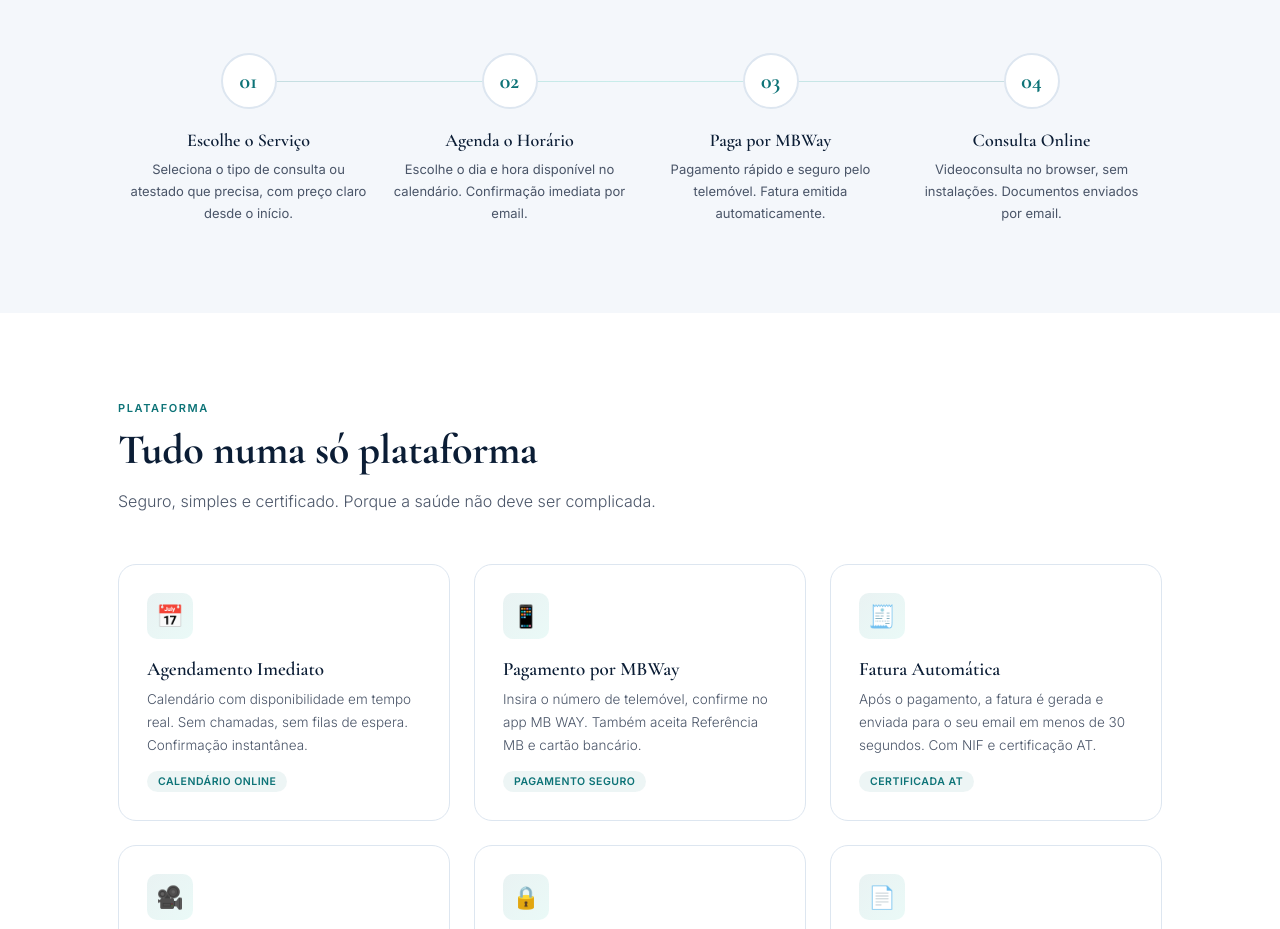
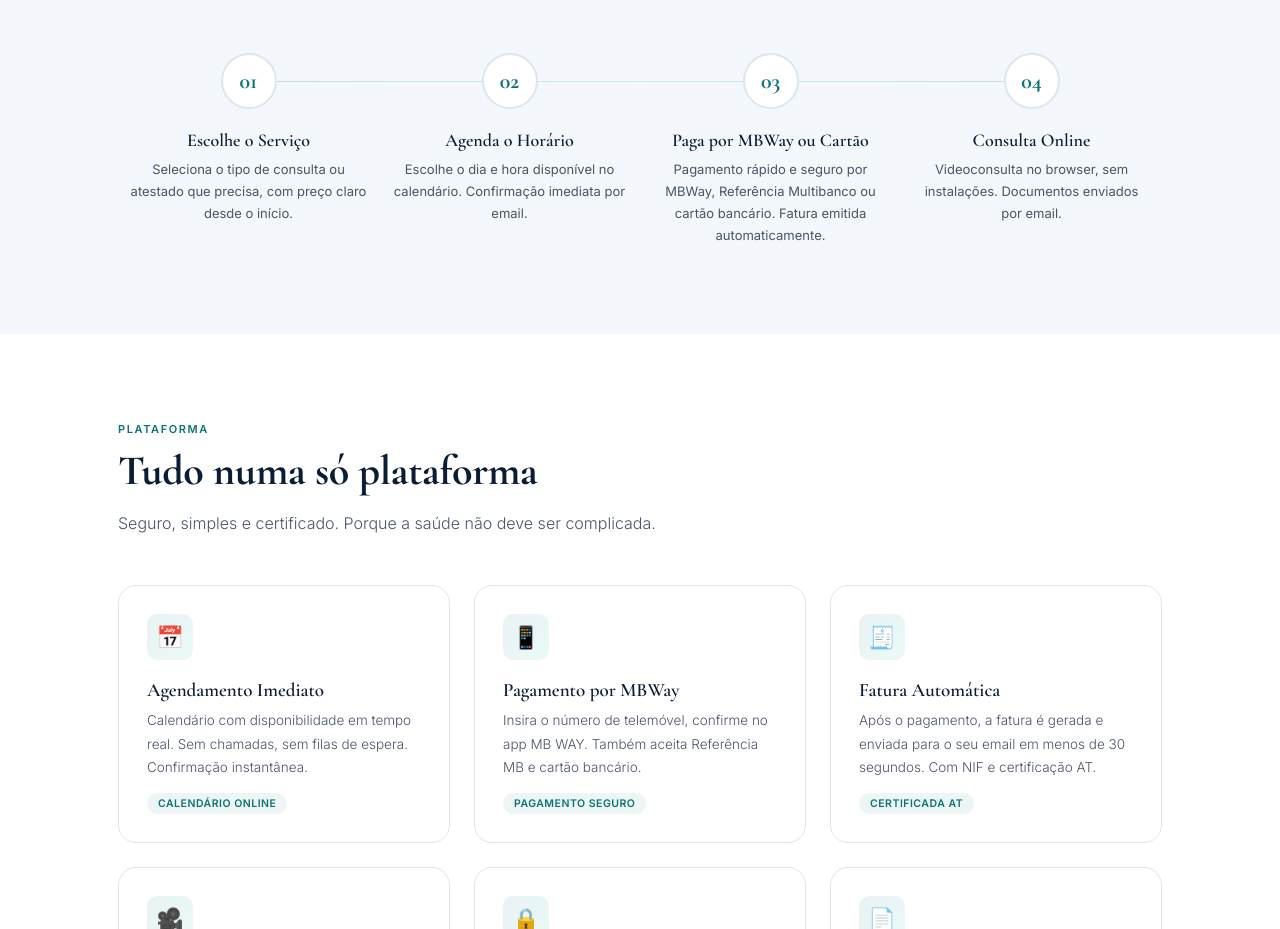
Before and after one commit to patriciamendoncaferraz/consultasonline, a website: page public/index.html in a window 1280 px wide. Shown: the part 1004-1933 px from the top of the page. Drawn offline with nearby package versions, Linux system fonts and the light colour scheme.

Commit message:
Update index.html

```diff
--- a/public/index.html
+++ b/public/index.html
@@ -724,8 +724,8 @@ footer{background:var(--navy);color:rgba(255,255,255,.55);padding:60px 0 28px}
       </div>
       <div class="step fade-up">
         <div class="step-circle">03</div>
-        <h3>Paga por MBWay</h3>
-        <p>Pagamento rápido e seguro pelo telemóvel. Fatura emitida automaticamente.</p>
+        <h3>Paga por MBWay ou Cartão</h3>
+        <p>Pagamento rápido e seguro por MBWay, Referência Multibanco ou cartão bancário. Fatura emitida automaticamente.</p>
       </div>
       <div class="step fade-up">
         <div class="step-circle">04</div>
```
